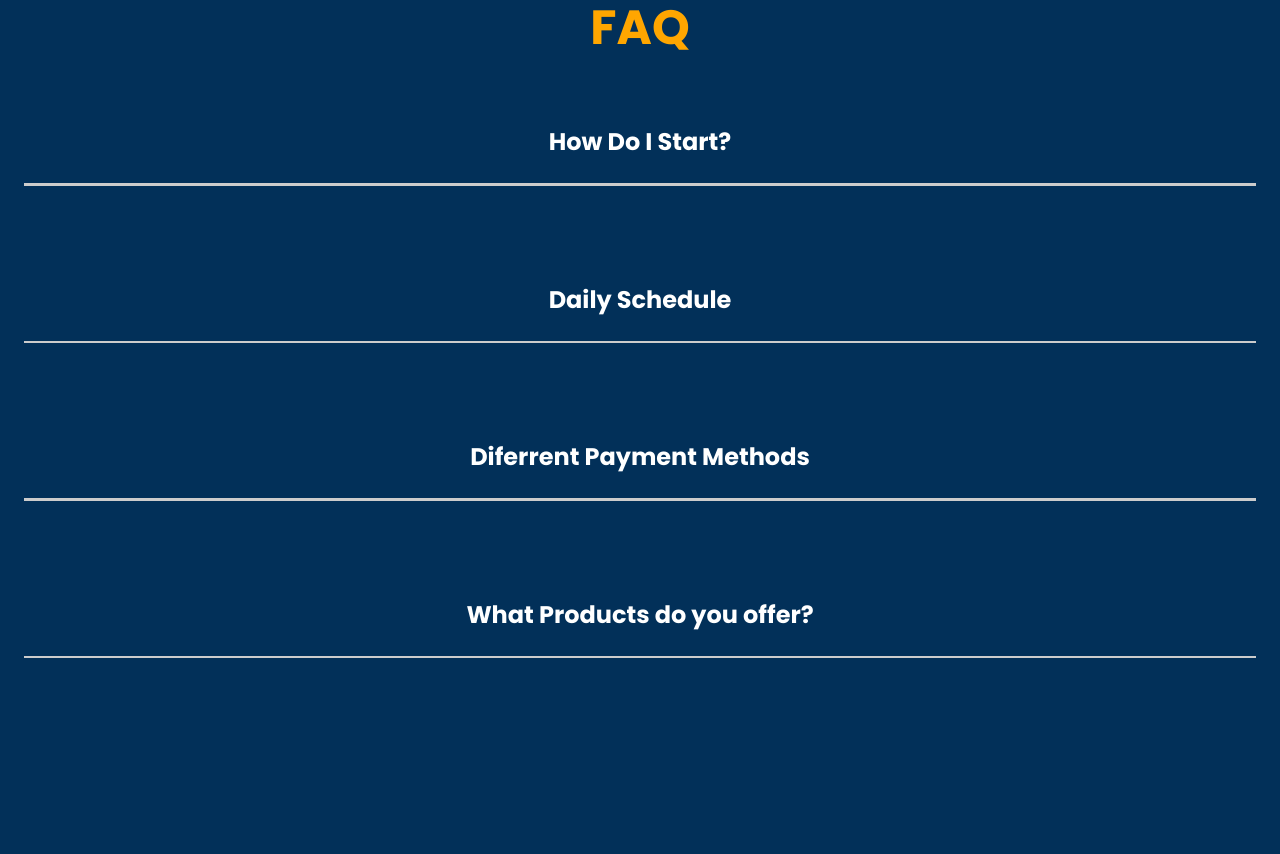
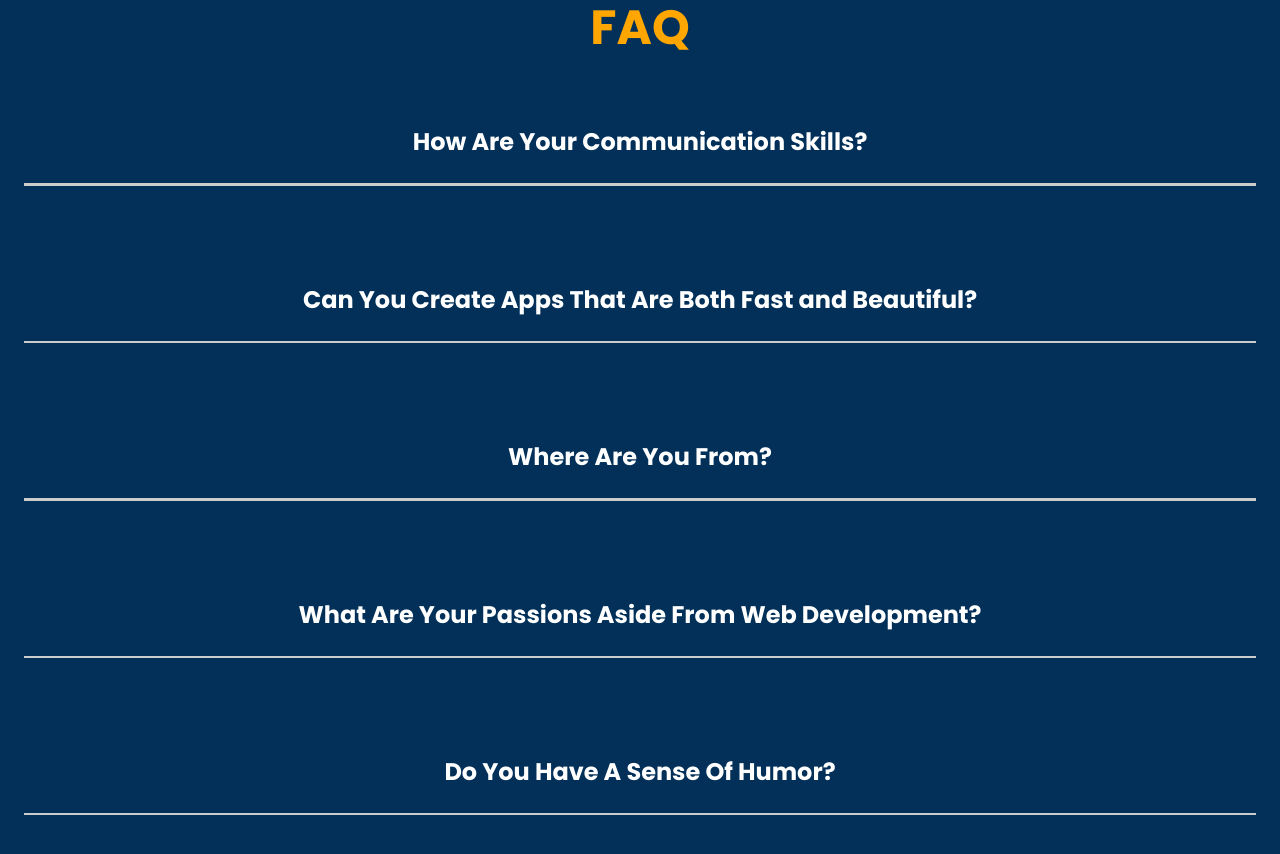
Before and after one commit to McKennie8/kport4, a React (Create React App) app: page / in a window 1280 px wide. Shown: the part 2520-3374 px from the top of the page. Before the commit the page ends 3262 px from the top, so only its background shows below. Built offline with nearby package versions, Linux system fonts and the light colour scheme; a web font is replaced by a local one.

Commit message:
7. FAQ Section

```diff
--- a/src/components/FaqSection.js
+++ b/src/components/FaqSection.js
@@ -11,37 +11,47 @@ const FaqSection = () => {
   return (
     <Faq variants={fade} initial="hidden" animate={controls} ref={element}>
       <h2>
-        Any Questions <span>FAQ</span>
+        Any Questions? <span>FAQ</span>
       </h2>
       <AnimateSharedLayout>
-        <Toggle title="How Do I Start?">
+        <Toggle title="How Are Your Communication Skills?">
           <div className="answer">
-            <p>11111111111111.</p>
-            <p>AAAAAAAAAAAA.</p>
-          </div>
-        </Toggle>
-        <Toggle title="Daily Schedule">
-          <div className="answer">
-            <p>22222222222222.</p>
-            <p>BBBBBBBBBBBB.</p>
-          </div>
-        </Toggle>
-        <Toggle title="Diferrent Payment Methods">
-          <div className="answer">
-            <p>Lorem ipsum dolor sit amet.</p>
             <p>
-              Lorem ipsum, dolor sit amet consectetur adipisicing elit.
-              Necessitatibus, neque.
+              Top notch. I ran my own company for 15 years and learned how to
+              effectively and efficiently communicate with clients. I also have
+              a degree in Communication.
+            </p>
+            <p>
+              Please see "My Work" for walk-through videos which show off my
+              work and my people skills.
             </p>
           </div>
         </Toggle>
-        <Toggle title="What Products do you offer?">
+        <Toggle title="Can You Create Apps That Are Both Fast and Beautiful?">
           <div className="answer">
-            <p>Lorem ipsum dolor sit amet.</p>
             <p>
-              Lorem ipsum, dolor sit amet consectetur adipisicing elit.
-              Necessitatibus, neque.
+              Absolutely. I create most of my apps using React which produces
+              incredibly fast apps.
             </p>
+          </div>
+        </Toggle>
+        <Toggle title="Where Are You From?">
+          <div className="answer">
+            <p>
+              I grew up in Kettering, Ohio. I've also lived in New York City,
+              San Francisco, Los Angeles, Virginia, and El Salvador.
+            </p>
+          </div>
+        </Toggle>
+        <Toggle title="What Are Your Passions Aside From Web Development?">
+          <div className="answer">
+            <p>I love to surf and play tennis.</p>
+            <p>I really enjoy playing and teaching all kinds of sports. </p>
+          </div>
+        </Toggle>
+        <Toggle title="Do You Have A Sense Of Humor?">
+          <div className="answer">
+            <p>Does the Pope wear a funny hat?</p>
           </div>
         </Toggle>
       </AnimateSharedLayout>
@@ -73,7 +83,7 @@ const Faq = styled(About)`
     padding: 2rem 0rem;
     p {
       padding: 1rem 0rem;
-      color: #e293de;
+      color: #ffba66;
     }
   }
 `;
```
